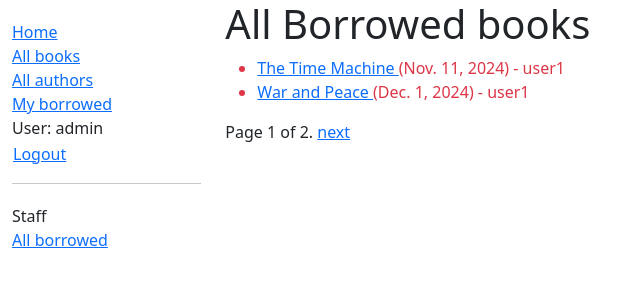
After one commit to linwangboi/locallibrary, a Django app: page /catalog/borrowed/ in a window 1280 px wide. The commit adds this page. Shown: the top 300 px of the page, without its empty margins (0-640 px from the left). Run offline with Django 5.2, Linux system fonts and the light colour scheme; a user stored in the database is signed in; data comes from the database, SQL or seed files in the repository; both versions use the stored data as it was after the commit.

Commit message:
added staff borrowed view

```diff
--- a/catalog/models.py
+++ b/catalog/models.py
@@ -91,6 +91,7 @@ class BookInstance(models.Model):
     )
     class Meta:
         ordering=['due_back']
+        permissions = (('can_mark_returned', 'Set book as returned'), )
     def __str__(self):
         return f'{self.id} ({self.book.title})'
     @property
--- a/catalog/templates/base_generic.html
+++ b/catalog/templates/base_generic.html
@@ -25,6 +25,7 @@
               <li><a href="{% url 'index' %}">Home</a></li>
               <li><a href="{% url 'books' %}">All books</a></li>
               <li><a href="{% url 'authors' %}">All authors</a></li>
+              <li><a href="{% url 'my-borrowed' %}">My borrowed</a></li>
               {% if user.is_authenticated %}
               <li>User: {{ user.get_username }}</li>
               <li>
@@ -37,6 +38,13 @@
               <li><a href="{% url 'login' %}?next={{ request.path }}">Login</a></li>
               {% endif %}
             </ul>
+            {% if user.is_staff %}
+              <hr>
+              <ul class="sidebar-nav">
+                <li>Staff</li>
+                <li><a href="{% url 'all-borrowed' %}">All borrowed</a></li>
+              </ul>
+            {% endif %}
           {% endblock %}
         </div>
         <div class="col-sm-10 ">
--- /dev/null
+++ b/catalog/templates/catalog/bookinstance_list_borrowed_all.html
@@ -0,0 +1,24 @@
+<!-- catalog/templates/catalog/templates/bookinstance_list_borrowed_all.html -->
+
+{% extends "base_generic.html" %}
+
+{% block content %}
+    <h1>All Borrowed books</h1>
+    {% if bookinstance_list %}
+    <ul>
+        {% for bookinst in bookinstance_list %}
+            <li class="{% if bookinst.is_overdue %}text-danger{% endif %}">
+                <a href="{% url 'book-detail' bookinst.book.pk %}">
+                    {{ bookinst.book.title }}
+                </a>
+                ({{ bookinst.due_back }})
+                {% if user.is_staff %}
+                    - {{ bookinst.borrower }}
+                {% endif %}
+            </li>
+        {% endfor %}
+    </ul>
+    {% else %}
+    <p>There are no books borrowed.</p>
+    {% endif %}
+{% endblock %}
--- a/catalog/urls.py
+++ b/catalog/urls.py
@@ -12,4 +12,5 @@ urlpatterns = [
     path('authors/', views.AuthorListView.as_view(), name='authors'),
     path('author/<int:pk>', views.AuthorDetailView.as_view(), name='author-detail'),
     path('mybooks/', views.LoanedBooksByUserListView.as_view(), name='my-borrowed'),
+    path('borrowed/', views.LoanedBooksAllListView.as_view(), name='all-borrowed'),
 ]
--- a/catalog/views.py
+++ b/catalog/views.py
@@ -55,3 +55,13 @@ class LoanedBooksByUserListView(LoginRequiredMixin, generic.ListView):
     paginate_by = 2
     def get_queryset(self):
         return BookInstance.objects.filter(borrower=self.request.user).filter(status__exact='o').order_by('due_back')
+
+from django.contrib.auth.mixins import PermissionRequiredMixin
+class LoanedBooksAllListView(PermissionRequiredMixin, generic.ListView):
+    """Generic class-based view listings all books on loan. Only visible to users with can_mark_returned permission."""
+    model = BookInstance
+    permission_required = 'catalog.can_mark_returned'
+    template_name = 'catalog/bookinstance_list_borrowed_all.html'
+    paginate_by = 2
+    def get_queryset(self):
+        return BookInstance.objects.filter(status__exact='o').order_by('due_back')
```
Also changed, not shown: catalog/migrations/0004_alter_bookinstance_options.py (added), db.sqlite3.
